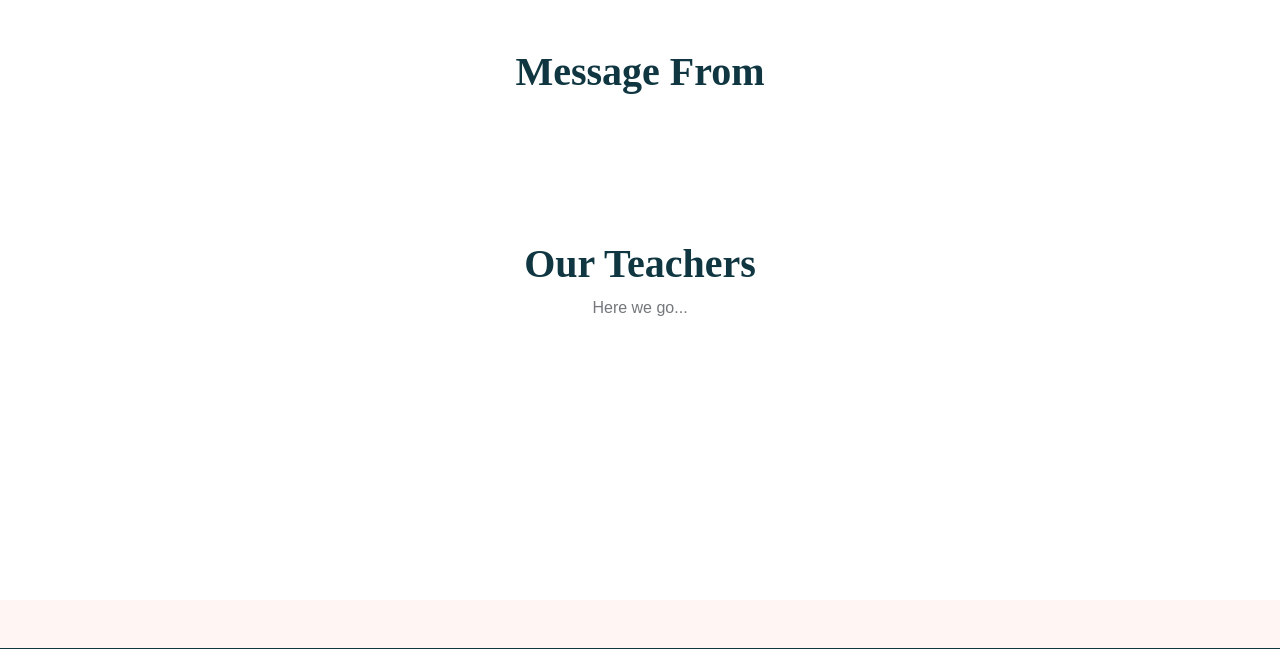
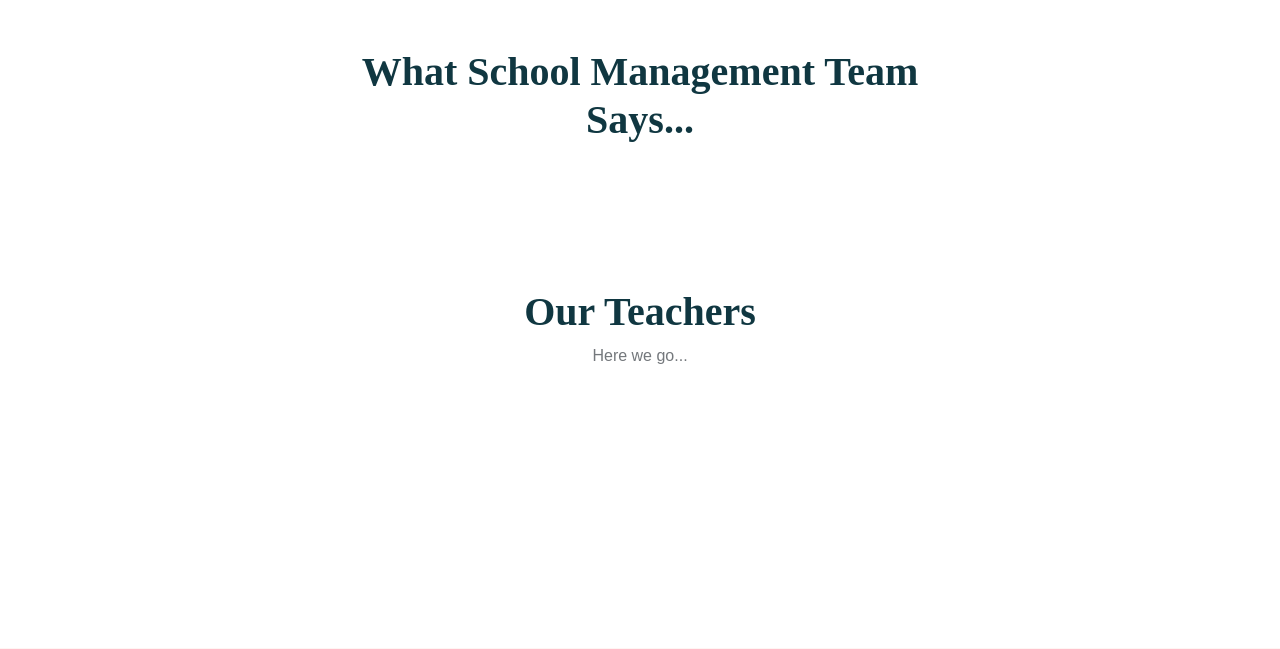
Before and after one commit to Prash57/testt, a Django app: page /about/ in a window 1280 px wide. Shown: the part 84-733 px from the top of the page. Run offline with Django 3.2, Linux system fonts and the light colour scheme; data that the repository does not hold is empty; some libraries are stand-ins or nearby versions.

Commit message:
update test

```diff
--- a/templates/abt.html
+++ b/templates/abt.html
@@ -151,7 +151,7 @@
 
         <div class="container mt-5">
             <div class="text-center mx-auto mb-5 wow fadeInUp" data-wow-delay="0.1s" style="max-width: 600px;">
-                <h1 class="mb-3">Message From</h1>
+                <h1 class="mb-3">What School Management Team Says...</h1>
             </div>
             {% for msgdata in message_data %}
             <div class="bg-light rounded">
```
